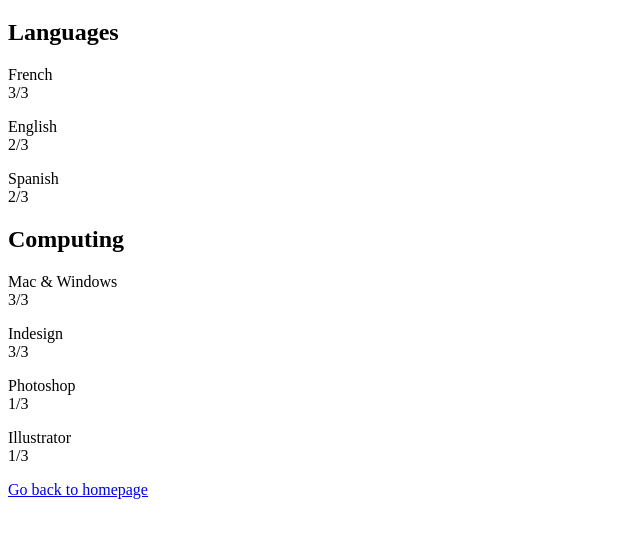
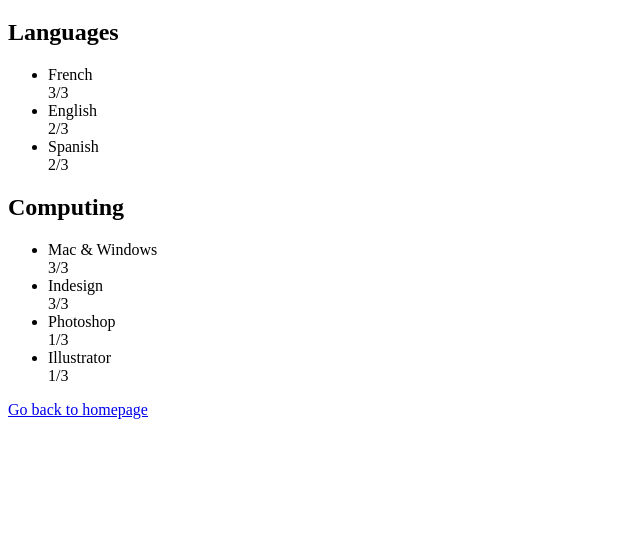
Before and after one commit to KroPretot/PRETOTCarolineHTMLEnglishResume, a plain HTML site: page Skills/Skills.html in a window 1280 px wide. Shown: the part 61-598 px from the top of the page, without its empty margins (0-640 px from the left). Drawn offline with Linux system fonts and the light colour scheme.

Commit message:
Update Skills.html

```diff
--- a/Skills/Skills.html
+++ b/Skills/Skills.html
@@ -7,14 +7,18 @@
 	<body>
 		<h1>Skills</h1>
 		<h2>Languages</h2>
-			<p>French<br>3/3</p>
-			<p>English<br>2/3</p>
-			<p>Spanish<br>2/3</p>
+			<ul>
+			<li>French<br>3/3</li>
+			<li>English<br>2/3</li>
+			<li>Spanish<br>2/3</li>
+			</ul>
 		<h2>Computing</h2>
-			<p>Mac & Windows<br>3/3</p>
-			<p>Indesign<br>3/3</p>
-			<p>Photoshop<br>1/3</p>
-			<p>Illustrator<br>1/3</p>
-	<p><a href="../Accueil.html" title="Link to the homepage">Go back to homepage</a></p>
+			<ul>
+			<li>Mac & Windows<br>3/3</li>
+			<li>Indesign<br>3/3</li>
+			<li>Photoshop<br>1/3</li>
+			<li>Illustrator<br>1/3</li>
+			</ul>
+	<p><a href="../Accueil.html">Go back to homepage</a></p>
 	</body>
 </html>
```
